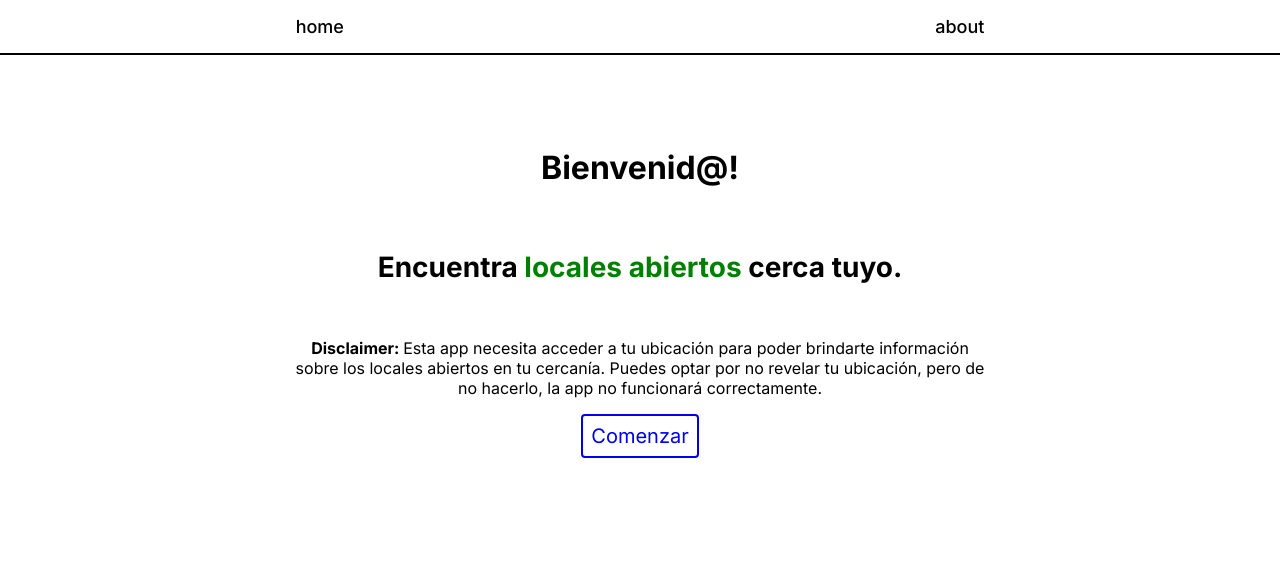
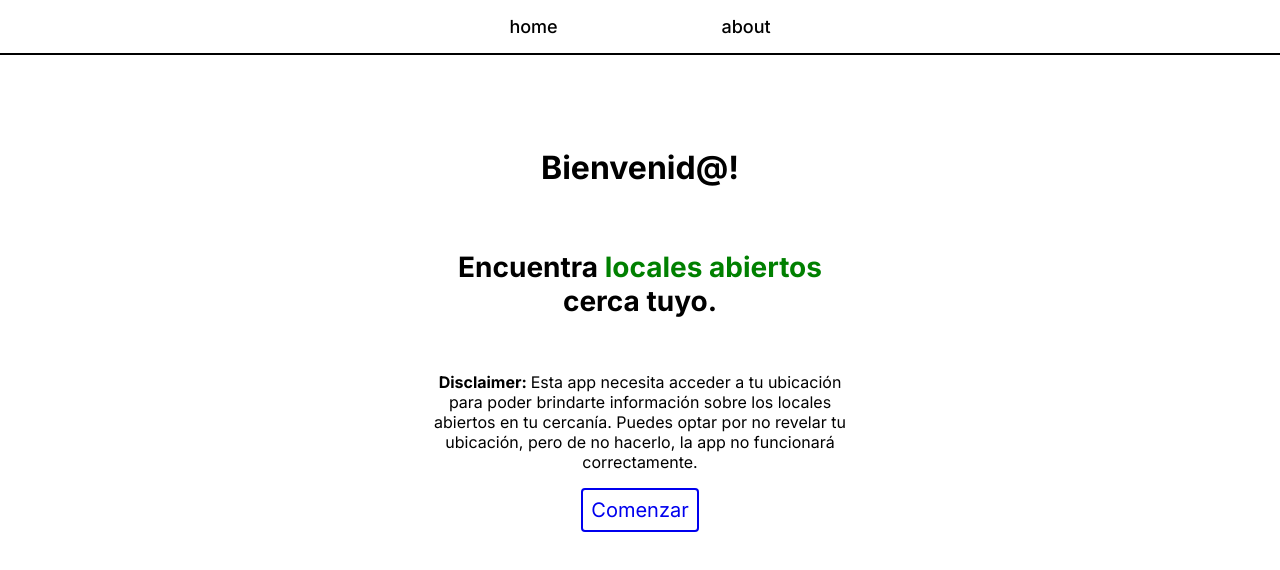
Before and after one commit to jinitsuga/Manejate, a Next.js app: page / in a window 1280 px wide. Shown: the top 570 px of the page. Built offline with nearby package versions, Linux system fonts and the light colour scheme.

Commit message:
styled  widths, cleaned up state

```diff
--- a/app/page.module.css
+++ b/app/page.module.css
@@ -7,6 +7,7 @@
   color: black;
   padding: 16px;
   text-align: center;
+  max-width: 425px;
 }
 .headingBig {
   font-size: 32px;
--- a/app/position/[nearby]/page.tsx
+++ b/app/position/[nearby]/page.tsx
@@ -25,7 +25,9 @@ export default async function Places({ params }: any) {
   return (
     <Layout>
       <div style={{ textAlign: "center" }}>
-        <h2>You are in {locationName}</h2>
+        <h2 style={{ maxWidth: "275px" }}>
+          Lo que hay abierto en {locationName}:
+        </h2>
         <PlacesContainer places={openPlaces} origin={{ lat, lng: long }} />
       </div>
     </Layout>
--- a/components/layout.module.css
+++ b/components/layout.module.css
@@ -1,4 +1,7 @@
 .navbar {
+  display: flex;
+  align-items: center;
+  justify-content: center;
   border-bottom: 2px solid;
   margin-bottom: 50px;
 }
@@ -13,6 +16,7 @@
   width: 100%;
   justify-content: space-around;
   padding-left: 0;
+  max-width: 425px;
 }
 .navBtn {
   text-decoration: none;
--- a/components/placeCard.tsx
+++ b/components/placeCard.tsx
@@ -22,7 +22,6 @@ export default function PlaceCard({
   origin,
 }: Place) {
   const [routeShown, setRouteShown] = useState<boolean>(false);
-  const [mapShown, setMapShown] = useState<boolean>(false);
 
   // Setting up closing map modal on outside click
 
```
